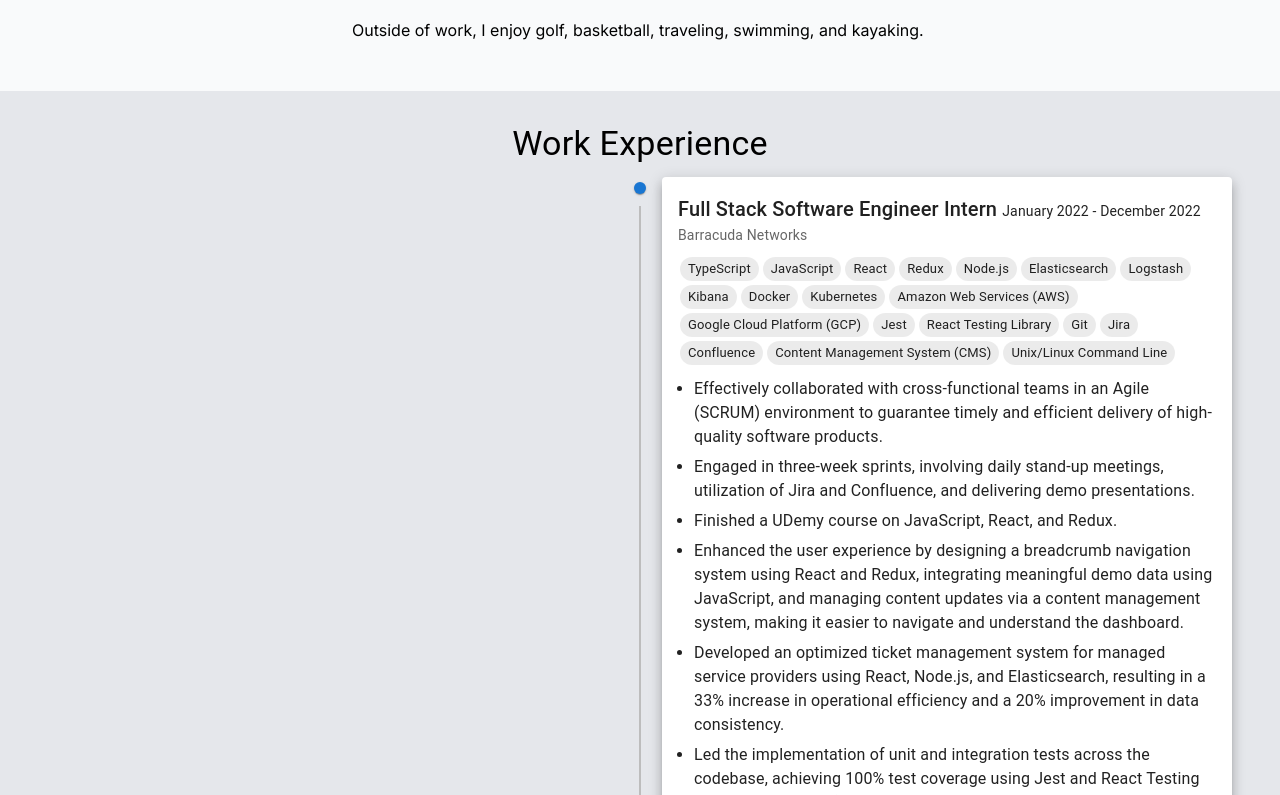
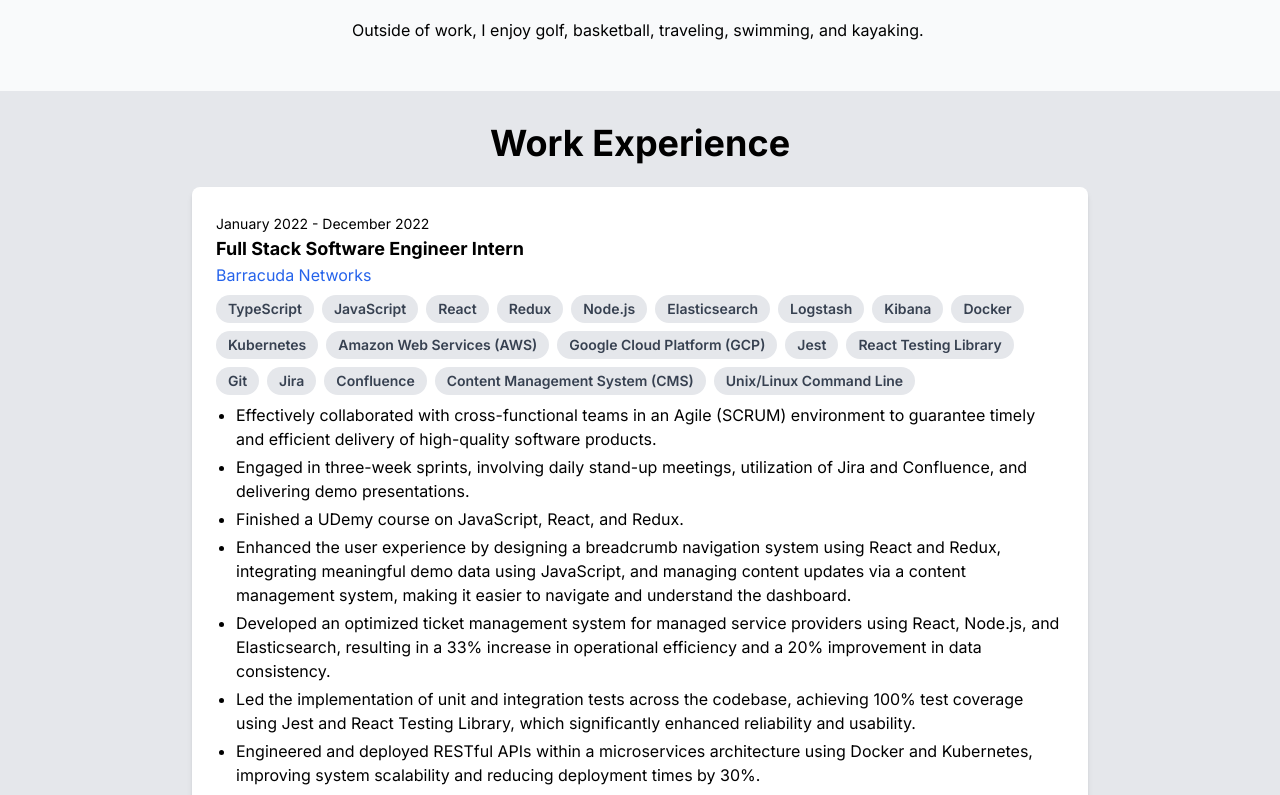
Before and after one commit to YashKapoor1102/Portfolio-Website, a Next.js app: page / in a window 1280 px wide. Shown: the part 1145-1940 px from the top of the page. Built offline with nearby package versions, Linux system fonts and the light colour scheme.

Commit message:
Restyled work experience section

```diff
--- a/package.json
+++ b/package.json
@@ -4,7 +4,6 @@
   "private": true,
   "scripts": {
     "dev": "next dev",
-    "prebuild": "git lfs pull",
     "build": "next build",
     "start": "next start",
     "lint": "next lint"
--- a/src/app/components/WorkExperience.tsx
+++ b/src/app/components/WorkExperience.tsx
@@ -1,22 +1,3 @@
-import LocationOnIcon from '@mui/icons-material/LocationOn';
-import { Card, CardContent, Typography, Chip } from '@mui/material';
-import { Timeline, TimelineItem, TimelineSeparator, TimelineDot, TimelineConnector, TimelineContent } from '@mui/lab';
-
-
-interface Experience {
-  date: string;
-  company: string;
-  title: string;
-  skills: string[];
-  description: string[];
-}
-
-
-interface ExperienceItemProps {
-  exp: Experience;
-}
-
-
 const WorkExperience: React.FC = () => {
     const experiences = [
         {
@@ -54,45 +35,30 @@
             ]
         }
     ]
+
     return (
         <section id="WorkExperience" className="py-8 bg-gray-200">
             <div className="container mx-auto px-4">
-                <Typography variant="h4" component="h1" className="font-bold text-center mb-6">
-                    Work Experience
-                </Typography>
-                <Timeline position="right">
+                <h1 className="text-center text-4xl font-bold mb-6">Work Experience</h1>
+                <div className="space-y-4 flex flex-col justify-center items-center">
                     {experiences.map((exp, index) => (
-                        <TimelineItem key={index}>
-                            <TimelineSeparator>
-                                <TimelineDot color="primary" />
-                                {index < experiences.length - 1 && <TimelineConnector />}
-                            </TimelineSeparator>
-                            <TimelineContent>
-
-                            <Card raised className="flex-grow">
-                                <CardContent>
-                                    <Typography variant="h6" className="font-bold">
-                                        {exp.title} <span className="font-normal text-sm">{exp.date}</span>
-                                    </Typography>
-                                    <Typography variant="body2" color="textSecondary" className="text-secondary">
-                                        {exp.company}
-                                    </Typography>
-                                    <div className="my-2.5">
+                        <div key={index} className="bg-white rounded-lg shadow-md p-6 max-w-4xl">
+                            <span className="text-sm font-normal">{exp.date}</span>
+                            <h2 className="text-lg font-bold">{exp.title}</h2>
+                            <p className="text-blue-600">{exp.company}</p>
+                            <div className="flex flex-wrap gap-2 my-2">
                                 {exp.skills.map((skill, i) => (
-                                            <Chip key={i} label={skill} size="small" className="m-0.5" />
+                                    <span key={i} className="bg-gray-200 rounded-full px-3 py-1 text-sm font-semibold text-gray-700">{skill}</span>
                                 ))}
                             </div>
-                                    <ul className="list-disc ml-4">
+                            <ul className="list-disc pl-5 space-y-1">
                                 {exp.description.map((desc, i) => (
-                                            <li key={i} className="mt-1.5">{desc}</li>
+                                    <li key={i}>{desc}</li>
                                 ))}
                             </ul>
-                                </CardContent>
-                            </Card>
-                            </TimelineContent>
-                        </TimelineItem>
+                        </div>
                     ))}
-                </Timeline>
+                </div>
             </div>
         </section>
     );
```
Lines whose indentation alone changed are shown as unchanged.
